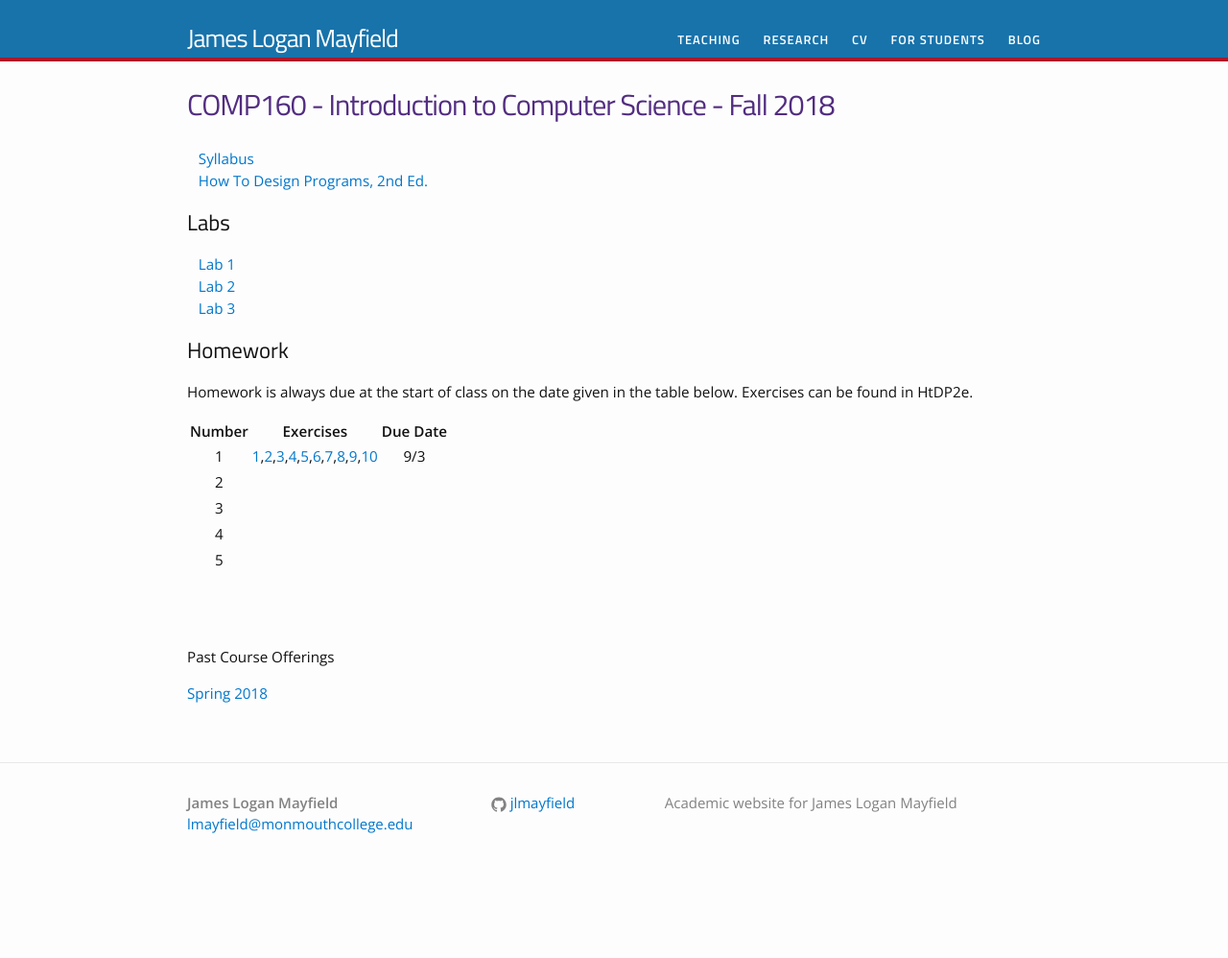
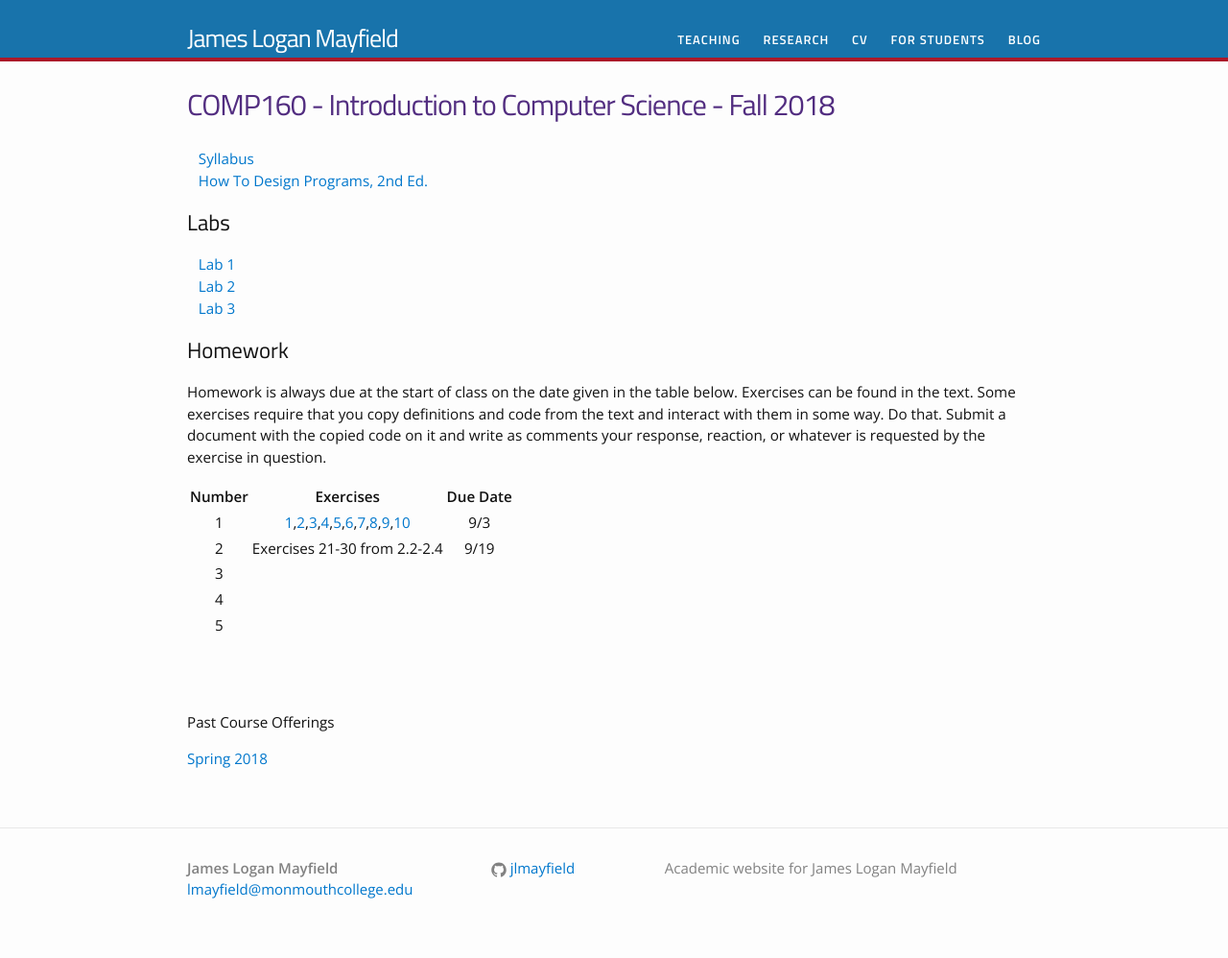
Before and after one commit to jlmayfield/jlmayfield.github.io, a Jekyll site: the page built from teaching/comp160.md, in a window 1280 px wide. Shown: the whole page at 96% size. Built offline with Jekyll 4.4.1, drawn with Linux system fonts in a browser that asks for light colours; before the commit the page ends 930 px from its top, so only the background shows below that.

Commit message:
fa18. c160. added hwk2.

```diff
--- a/teaching/comp160.md
+++ b/teaching/comp160.md
@@ -15,12 +15,12 @@ permalink: /teaching/COMP160/
 
 ## Homework
 
-Homework is always due at the start of class on the date given in the table below. Exercises can be found in HtDP2e.
+Homework is always due at the start of class on the date given in the table below. Exercises can be found in the text. Some exercises require that you copy definitions and code from the text and interact with them in some way. Do that. Submit a document with the copied code on it and write as comments your response, reaction, or whatever is requested by the exercise in question.
 
 | Number | Exercises | Due Date |
 |:------:|:---------:|:--------:|
 |    1    |  [1](https://htdp.org/2018-01-06/Book/part_one.html#%28counter._%28exercise._arith-n%29%29),[2](https://htdp.org/2018-01-06/Book/part_one.html#%28counter._%28exercise._arith-s0%29%29),[3](https://htdp.org/2018-01-06/Book/part_one.html#%28counter._%28exercise._arith-s1%29%29),[4](https://htdp.org/2018-01-06/Book/part_one.html#%28counter._%28exercise._arith-s2%29%29),[5](https://htdp.org/2018-01-06/Book/part_one.html#%28counter._%28exercise._arith-i2%29%29),[6](https://htdp.org/2018-01-06/Book/part_one.html#%28counter._%28exercise._arith-i1%29%29),[7](https://htdp.org/2018-01-06/Book/part_one.html#%28counter._%28exercise._arith-b1%29%29),[8](https://htdp.org/2018-01-06/Book/part_one.html#%28counter._%28exercise._arith-b2%29%29  ),[9](https://htdp.org/2018-01-06/Book/part_one.html#%28counter._%28exercise._arith-p1%29%29),[10](https://htdp.org/2018-01-06/Book/part_one.html#%28counter._%28exercise._arith-p2%29%29) |  9/3   |
-| 2 | | |
+| 2 | Exercises 21-30 from 2.2-2.4| 9/19 |
 | 3 | | |
 | 4 | | |
 | 5 | | |
```
